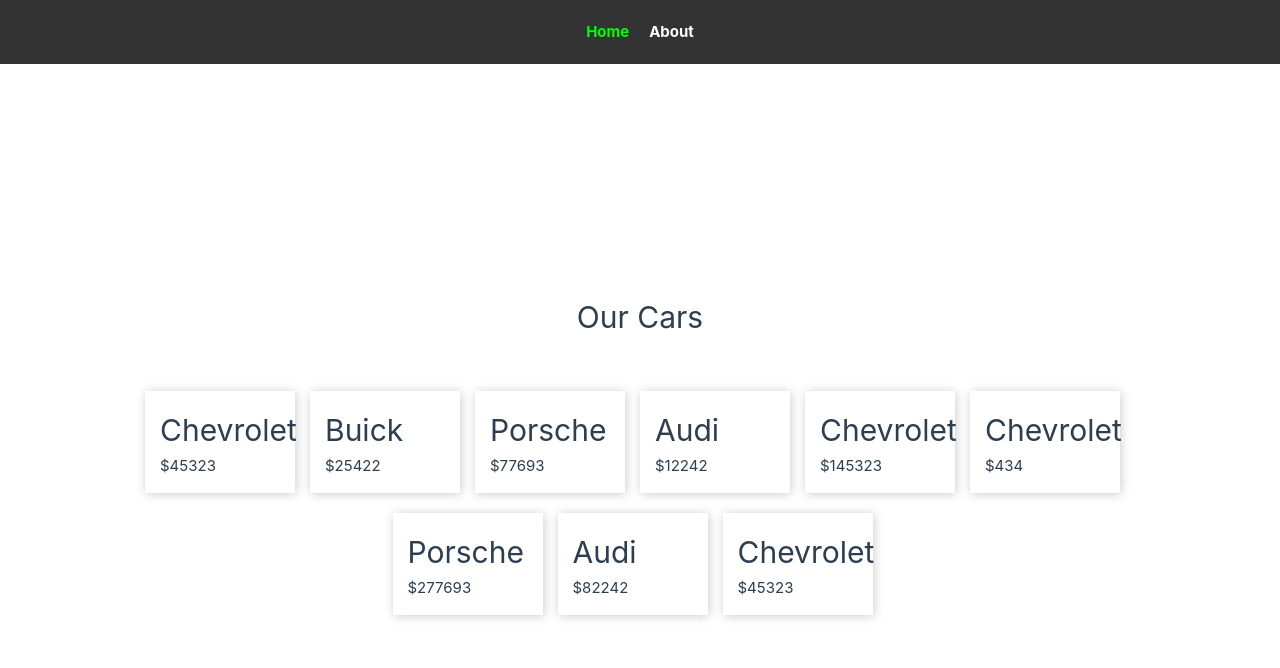
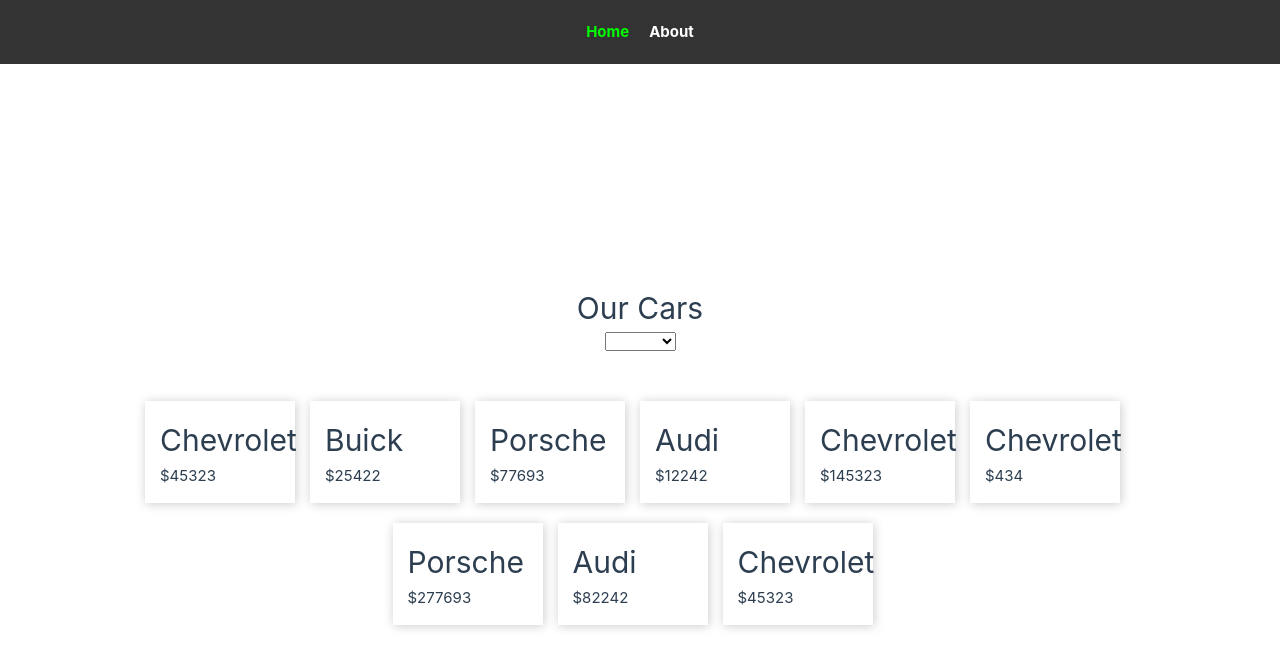
Before and after one commit to imyungchu/routing-app, a Vue app: page / in a window 1280 px wide. Shown: the top 668 px of the page. Built offline with nearby package versions, Linux system fonts and the light colour scheme.

Commit message:
feat: add error page and filter

```diff
--- a/src/router/index.js
+++ b/src/router/index.js
@@ -1,7 +1,8 @@
 import {createRouter, createWebHistory} from 'vue-router'
-import HomeView from '../views/HomeView.vue'
-import AboutView from '../views/AboutView.vue'
-import CarView from '../views/CarView.vue'
+import HomeView from "../views/HomeView.vue"
+import AboutView from "../views/AboutView.vue"
+import CarView from "../views/CarView.vue"
+import NotFoundView from "../views/NotFoundView.vue"
 
 const router = createRouter({
 	history: createWebHistory(import.meta.env.BASE_URL),
@@ -19,7 +20,12 @@
 		{
 			path: '/car/:id',
 			name: 'car',
-			component: CarView,
+			component: CarView
+		},
+		{
+			path: '/:pathMatch(.*)*',
+			name: 'notFound',
+			component: NotFoundView
 		}
 	]
 })
--- a/src/views/HomeView.vue
+++ b/src/views/HomeView.vue
@@ -1,17 +1,42 @@
 <script setup>
-  import carsData from '../data.json'
-  import {ref} from 'vue'
-	import {useRouter} from "vue-router"
+	import carsData from "../data.json"
+	import {ref, watch, onMounted} from 'vue'
+	import {useRouter, useRoute} from 'vue-router'
 
 	const router = useRouter()
+	const route = useRoute()
 	const cars = ref(carsData)
+	const make = ref("")
+
+	onMounted(() => {
+		make.value = route.query.make || ""
+	})
+
+	watch(make, () => {
+		if(make.value){
+			if(make.value === "All") car.value = carsData;
+			else {
+				cars.value = carsData.filter(c => c.make === make.value)
+			}
+		}
+	})
+
+	const handlerChange = () => {
+		router.push({query: {make: make.value}})
+	}
 </script>
 
 <template>
-  <main class='container'>
+	<main class="container">
 		<h1>Our Cars</h1>
-    <div class='cards'>
-      <div v-for='car in cars' :key='car.id' class='card' @click="router.push(`/car/${car.id}`)">
+		<select @change="handlerChange" v-model="make">
+			<option value="All">All</option>
+			<option value="Chevrolet">Chevy</option>
+			<option value="Porsche">Porsche</option>
+			<option value="Audi">Audi</option>
+		</select>
+		<div class="cards">
+			<div class="card" v-for='car in cars' :key='car.id' @click='router.push(`/car/${car.id}`)'>
 				<h1>{{ car.make }}</h1>
 				<p>${{ car.price }}</p>
 			</div>
--- /dev/null
+++ b/src/views/NotFoundView.vue
@@ -0,0 +1,5 @@
+<template>
+	<div class="container">
+		<h1>404 - Not Found</h1>
+	</div>
+</template>
```
Lines whose indentation alone changed are shown as unchanged.
